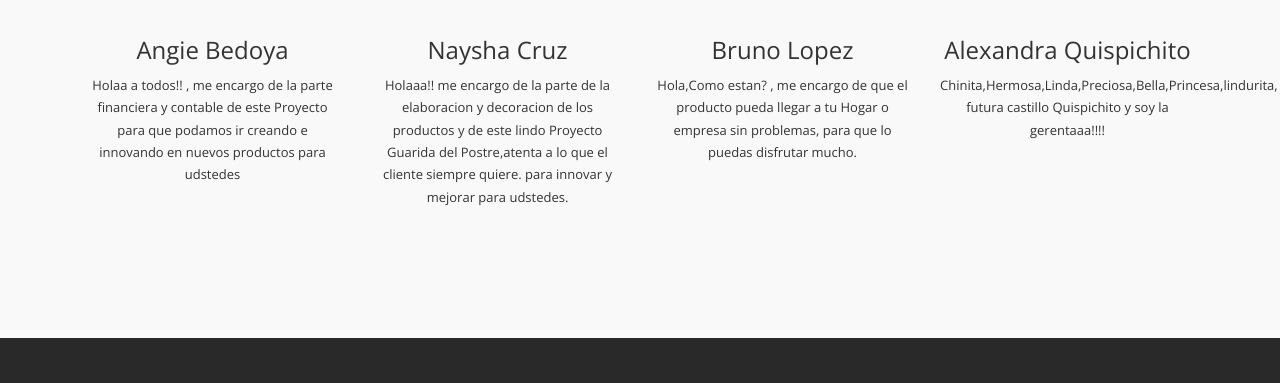
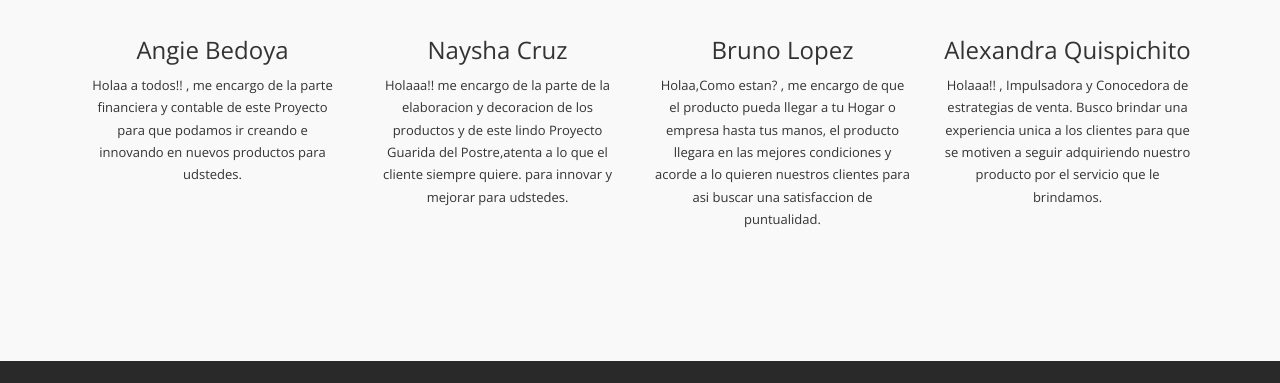
Before and after one commit to deniscasther/guaridapostres, a plain HTML site: page index.html in a window 1280 px wide. Shown: the part 3170-3553 px from the top of the page. Drawn offline with nearby package versions, Linux system fonts and the light colour scheme.

Commit message:
Update index.html

```diff
--- a/index.html
+++ b/index.html
@@ -431,7 +431,7 @@ El cliente tiene la opción de elegir los ingredientes a su gusto.
 					<div class="col-md-3">
 						<img src="images/about/stefa.jpg" alt="" >
 						<h3>Angie Bedoya</h3>
-						<p>Holaa a todos!! , me encargo de la parte financiera y contable de este Proyecto para que podamos ir creando e innovando en nuevos productos para udstedes</p>
+						<p>Holaa a todos!! , me encargo de la parte financiera y contable de este Proyecto para que podamos ir creando e innovando en nuevos productos para udstedes.</p>
 					</div>
 				</div>
 
@@ -447,7 +447,7 @@ El cliente tiene la opción de elegir los ingredientes a su gusto.
 					<div class="col-md-3">
 						<img src="images/about/abner.jpg" alt="" >
 						<h3>Bruno Lopez</h3>
-						<p>Hola,Como estan? , me encargo de que el producto pueda llegar a tu Hogar o empresa sin problemas, para que lo puedas disfrutar mucho.</p>
+						<p>Holaa,Como estan? , me encargo de que el producto pueda llegar a tu Hogar o empresa hasta tus manos, el producto llegara en las mejores condiciones y acorde a lo quieren nuestros clientes para asi buscar una satisfaccion de puntualidad.</p>
 					</div>
 				</div>
 
@@ -455,7 +455,7 @@ El cliente tiene la opción de elegir los ingredientes a su gusto.
 					<div class="col-md-3">
 						<img src="images/about/alexa3.png" alt="" >
 						<h3>Alexandra Quispichito</h3>
-						<p>Chinita,Hermosa,Linda,Preciosa,Bella,Princesa,lindurita, futura castillo Quispichito y soy la gerentaaa!!!! </p>
+						<p>Holaaa!! , Impulsadora y Conocedora de estrategias de venta. Busco brindar una experiencia unica a los clientes para que se motiven a seguir adquiriendo nuestro producto por el servicio que le brindamos. </p>
 					</div>
 				</div>
 			</div>
```
